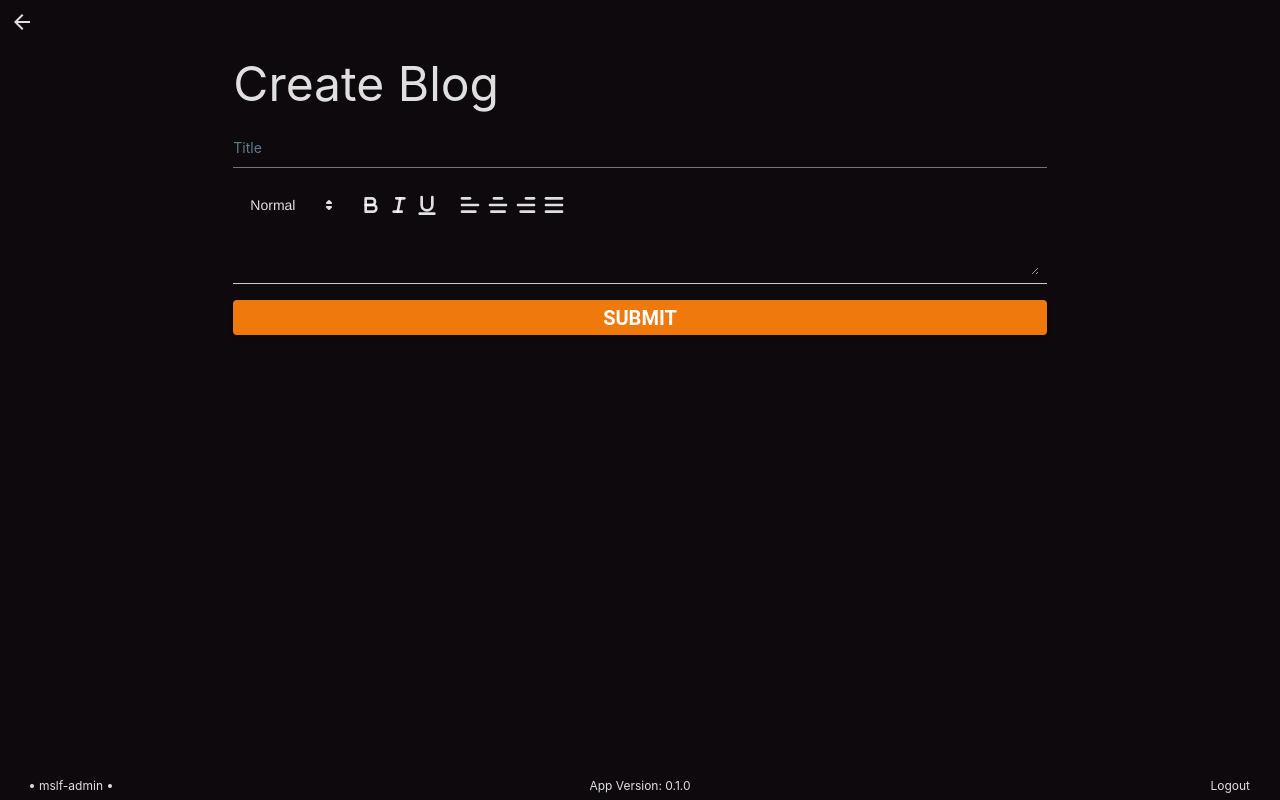
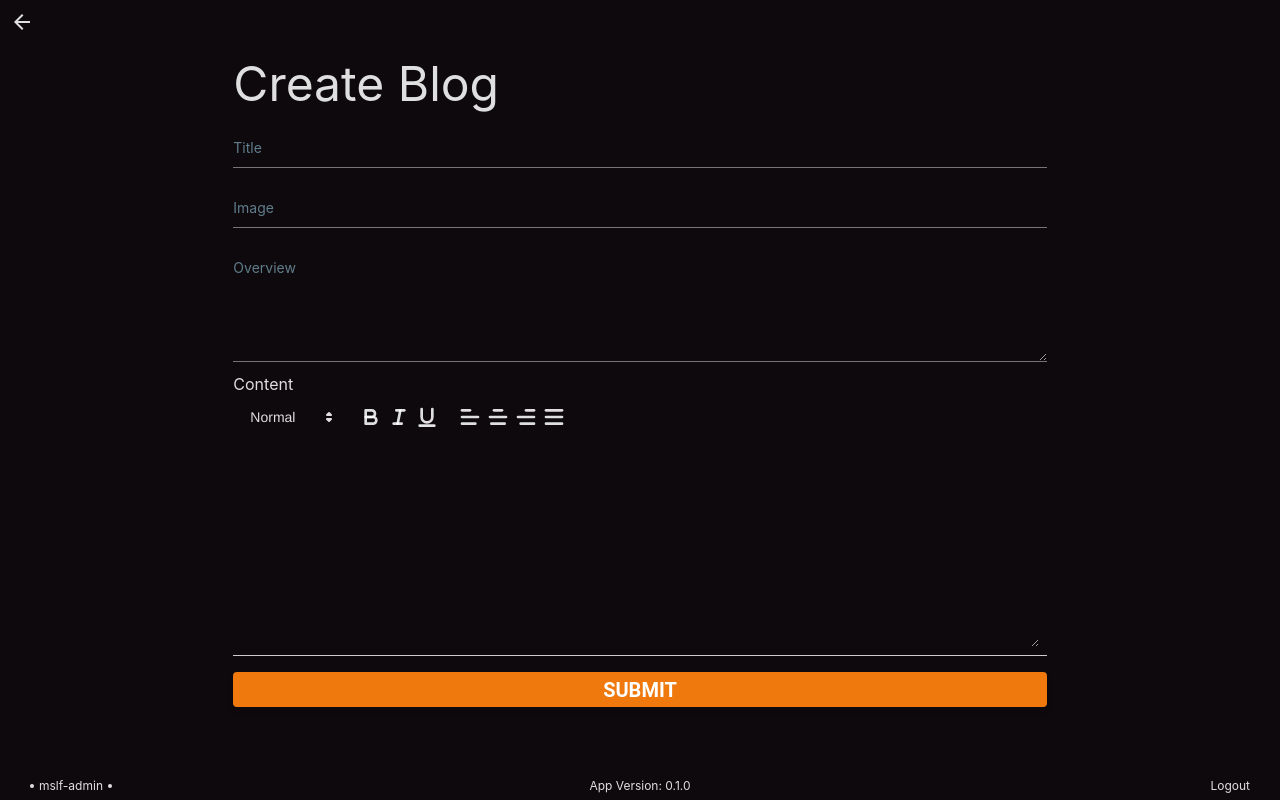
Before and after one commit to RDoneux/mslf-web-admin, a React (Vite) app: page /create-blog in a window 1280 px wide. Built offline with nearby package versions, Linux system fonts and the light colour scheme; no server answers; sample sign-in values are in the browser's storage.

Commit message:
adds image & overview to blogs

```diff
--- a/src/index.css
+++ b/src/index.css
@@ -56,6 +56,7 @@ button {
 .quill {
   display: flex;
   flex-direction: column;
+  flex: 1;
   .ql-picker-label {
     color: var(--text-colour);
   }
--- a/src/interfaces/IBlog.ts
+++ b/src/interfaces/IBlog.ts
@@ -4,6 +4,8 @@ export interface IBlog {
   author: string;
   id: string;
   content: string;
+  overview: string;
+  image: string;
   title: string;
   timeToRead: string;
   dateCreated: Timestamp;
--- /dev/null
+++ b/src/routes/create-blog/CreateBlog.module.css
@@ -0,0 +1,3 @@
+.form {
+  grid-template-rows: auto auto auto auto 1fr 40px;
+}
--- a/src/routes/create-blog/CreateBlog.tsx
+++ b/src/routes/create-blog/CreateBlog.tsx
@@ -14,16 +14,18 @@ import {
   IBlogInitialState,
   overrideBlog,
   updateContent,
+  updateImage,
+  updateOverview,
   updateTitle
 } from './reducers/CreateBlogReducer';
 import toast from 'react-hot-toast';
 import validateCreateBlogForm from './hooks/useValidateCreateBlogForm';
 import { calculateReadingTime } from '../../helpers/PoemUtils';
-import styles from '../create-poem/CreatePoem.module.css';
+import styles from './CreateBlog.module.css';
 import BackButton from '../../components/back-button/BackButton';
 import MslfInput from '../../components/MslfInput';
 import ReactQuill from 'react-quill';
-import { Button } from '@material-tailwind/react';
+import { Button, Textarea } from '@material-tailwind/react';
 
 export default function CreateBlog() {
   const [state, dispatch] = useReducer(createBlogReducer, IBlogInitialState);
@@ -102,11 +104,37 @@ export default function CreateBlog() {
         onChange={(e) => dispatch(updateTitle(e))}
       />
 
-      <ReactQuill
-        value={state.content}
-        onChange={(e) => dispatch(updateContent(e))}
-        modules={modules}
+      <MslfInput
+        value={state.image}
+        label="Image"
+        error={submitted && !errors?.image}
+        onChange={(e) => dispatch(updateImage(e))}
       />
+
+      <Textarea
+        label="Overview"
+        color="orange"
+        variant="standard"
+        className="dark:text-white dark:border-gray-600 dark:before:border-gray-500 dark:after:border-blue-500"
+        value={state.overview}
+        labelProps={{
+          className: 'dark:text-gray-400' // Label color in dark mode
+        }}
+        maxLength={400}
+        resize={true}
+        onChange={(e) => dispatch(updateOverview(e.target.value))}
+        onPointerEnterCapture={undefined}
+        onPointerLeaveCapture={undefined}
+      />
+
+      <label className="h-full flex flex-col">
+        Content
+        <ReactQuill
+          value={state.content}
+          onChange={(e) => dispatch(updateContent(e))}
+          modules={modules}
+        />
+      </label>
 
       <Button
         className="rounded h-[35px] bg-[#ef790d] hover:bg-[#ef790daa]"
--- a/src/routes/create-blog/reducers/CreateBlogReducer.ts
+++ b/src/routes/create-blog/reducers/CreateBlogReducer.ts
@@ -6,6 +6,8 @@ export const IBlogInitialState: IBlog = {
   id: crypto.randomUUID(),
   content: '',
   title: '',
+  overview: '',
+  image: '',
   timeToRead: '',
   dateCreated: Timestamp.fromDate(new Date())
 };
@@ -14,6 +16,8 @@ const CreateBlogReducerType = {
   UPDATE_AUTHOR: '611b29e5-5eac-4df9-bd18-9cb23debe08d',
   UPDATE_CONTENT: '6ebdef19-c5a0-47d1-9e96-0afe7cb03185',
   UPDATE_TITLE: 'da40596f-0622-48f2-a2b3-13687802224f',
+  UPDATE_OVERVIEW: 'bce6a5a2-3cba-460e-8a07-aca516f89871',
+  UPDATE_IMAGE: '039a75c2-92fd-4a0f-ad2c-b4c25cf0b3fa',
   OVERRIDE_BLOG: '40132fe1-91f0-4797-9ae6-ed5a481762d9'
 };
 type CreateBlogReducerTypes =
@@ -35,6 +39,10 @@ export function createBlogReducer(
       return { ...state, content: action.payload };
     case CreateBlogReducerType.UPDATE_TITLE:
       return { ...state, title: action.payload };
+    case CreateBlogReducerType.UPDATE_OVERVIEW:
+      return { ...state, overview: action.payload }
+    case CreateBlogReducerType.UPDATE_IMAGE:
+      return { ...state, image: action.payload }
     case CreateBlogReducerType.OVERRIDE_BLOG: {
       const blog: IBlog = JSON.parse(action.payload);
       return { ...blog };
@@ -56,6 +64,14 @@ export function updateTitle(title: string): CreateBlogReducerAction {
   return { type: CreateBlogReducerType.UPDATE_TITLE, payload: title };
 }
 
+export function updateOverview(overview: string): CreateBlogReducerAction {
+  return { type: CreateBlogReducerType.UPDATE_OVERVIEW, payload: overview }
+}
+
+export function updateImage(image: string): CreateBlogReducerAction {
+  return { type: CreateBlogReducerType.UPDATE_IMAGE, payload: image }
+}
+
 export function overrideBlog(blog: IBlog): CreateBlogReducerAction {
   return {
     type: CreateBlogReducerType.OVERRIDE_BLOG,
```
